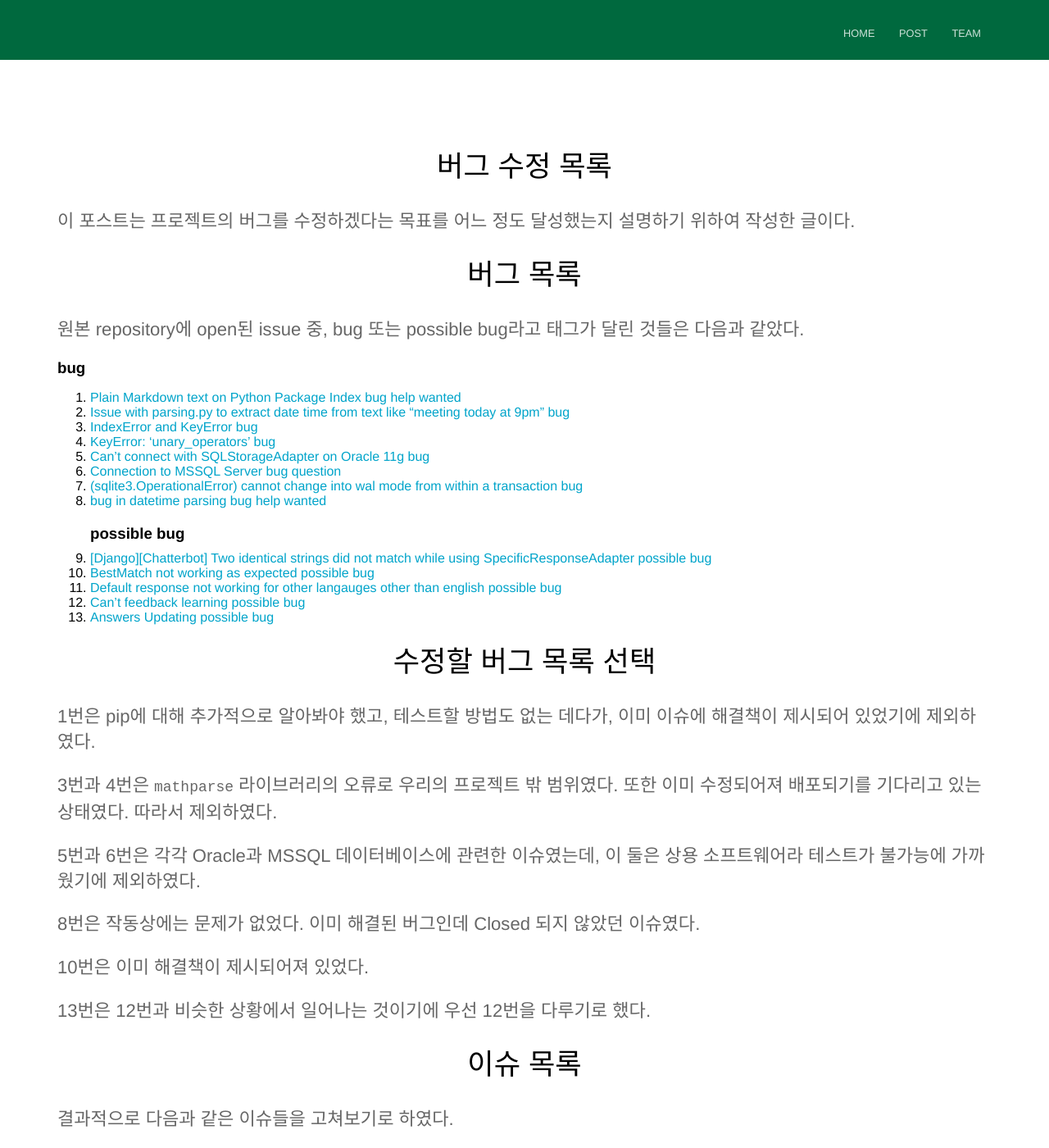
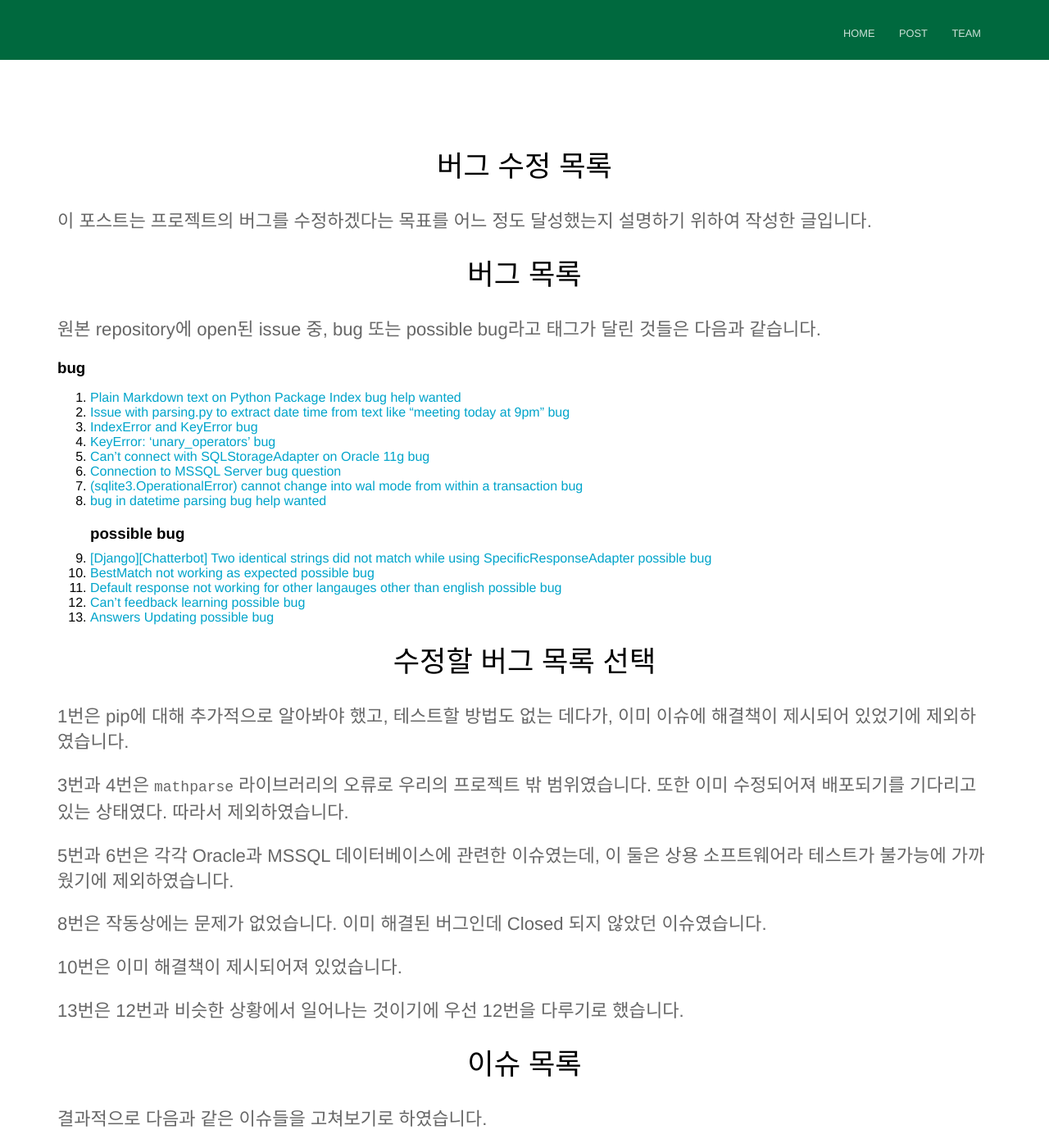
Before and after one commit to 19-1-skku-oss/2019-1-OSS-L3, a Jekyll site: the page built from _posts/2019-06-05-버그-수정-목록.md, in a window 1280 px wide and 1400 px high. Shown: the whole window at 82% size. Built offline with Jekyll 4.4.1, drawn with Linux system fonts in a browser that asks for light colours; some of the changed text lies outside the part shown.

Commit message:
[EDIT] 글 문체 수정

```diff
--- a/_posts/2019-06-05-버그-수정-목록.md
+++ b/_posts/2019-06-05-버그-수정-목록.md
@@ -5,10 +5,10 @@ author_staff_member: 1minjae
 date: 2019-06-05
 ---
 
-이 포스트는 프로젝트의 버그를 수정하겠다는 목표를 어느 정도 달성했는지 설명하기 위하여 작성한 글이다.
+이 포스트는 프로젝트의 버그를 수정하겠다는 목표를 어느 정도 달성했는지 설명하기 위하여 작성한 글입니다.
 
 ## 버그 목록
-원본 repository에 open된 issue 중, bug 또는 possible bug라고 태그가 달린 것들은 다음과 같았다.
+원본 repository에 open된 issue 중, bug 또는 possible bug라고 태그가 달린 것들은 다음과 같습니다.
 
 ### bug
 1. [Plain Markdown text on Python Package Index bug help wanted](https://github.com/gunthercox/ChatterBot/issues/1428)
@@ -27,26 +27,26 @@ date: 2019-06-05
 13. [Answers Updating possible bug](https://github.com/gunthercox/ChatterBot/issues/1553)
 
 ## 수정할 버그 목록 선택
-1번은 pip에 대해 추가적으로 알아봐야 했고, 테스트할 방법도 없는 데다가, 이미 이슈에 해결책이 제시되어 있었기에 제외하였다.
+1번은 pip에 대해 추가적으로 알아봐야 했고, 테스트할 방법도 없는 데다가, 이미 이슈에 해결책이 제시되어 있었기에 제외하였습니다.
 
-3번과 4번은 `mathparse` 라이브러리의 오류로 우리의 프로젝트 밖 범위였다. 또한 이미 수정되어져 배포되기를 기다리고 있는 상태였다. 따라서 제외하였다.
+3번과 4번은 `mathparse` 라이브러리의 오류로 우리의 프로젝트 밖 범위였습니다. 또한 이미 수정되어져 배포되기를 기다리고 있는 상태였다. 따라서 제외하였습니다.
 
-5번과 6번은 각각 Oracle과 MSSQL 데이터베이스에 관련한 이슈였는데, 이 둘은 상용 소프트웨어라 테스트가 불가능에 가까웠기에 제외하였다.
+5번과 6번은 각각 Oracle과 MSSQL 데이터베이스에 관련한 이슈였는데, 이 둘은 상용 소프트웨어라 테스트가 불가능에 가까웠기에 제외하였습니다.
 
-8번은 작동상에는 문제가 없었다. 이미 해결된 버그인데 Closed 되지 않았던 이슈였다.
+8번은 작동상에는 문제가 없었습니다. 이미 해결된 버그인데 Closed 되지 않았던 이슈였습니다.
 
-10번은 이미 해결책이 제시되어져 있었다.
+10번은 이미 해결책이 제시되어져 있었습니다.
 
-13번은 12번과 비슷한 상황에서 일어나는 것이기에 우선 12번을 다루기로 했다.
+13번은 12번과 비슷한 상황에서 일어나는 것이기에 우선 12번을 다루기로 했습니다.
 
 ## 이슈 목록
-결과적으로 다음과 같은 이슈들을 고쳐보기로 하였다.
+결과적으로 다음과 같은 이슈들을 고쳐보기로 하였습니다.
 1. [Issue with parsing.py to extract date time from text like "meeting today at 9pm" bug](https://github.com/gunthercox/ChatterBot/issues/1347)
 2. [[Django][Chatterbot] Two identical strings did not match while using SpecificResponseAdapter possible bug](https://github.com/gunthercox/ChatterBot/issues/1677)
 3. [Can't feedback learning possible bug](https://github.com/gunthercox/ChatterBot/issues/1577)
 
 ## 활동 결과
-고치기로 한 버그를 모두 수정할 수 있었다.
+고치기로 한 버그를 모두 수정할 수 있었습니다.
 1. [am과 pm을 제대로 파싱하지 못하던 문제 수정](https://github.com/19-1-skku-oss/2019-1-OSS-L3/pull/13)
 2. [feedback learning이 안되던 문제 완화](https://github.com/19-1-skku-oss/2019-1-OSS-L3/issues/18)
 3. [can_process 함수가 제대로 동작하도록 수정](https://github.com/19-1-skku-oss/2019-1-OSS-L3/pull/8)
```
Also changed, not shown: _posts/2019-05-29-설치-스크립트-소개.md (+3 -3 lines), _posts/2019-06-01-I1637-이슈-수정.md (+6 -6 lines), _posts/2019-06-02-I1677-이슈-수정.md (+6 -6 lines), _posts/2019-06-03-I1347-이슈-수정.md (+6 -6 lines), _posts/2019-06-05-I1577-이슈-수정.md (+4 -4 lines).
